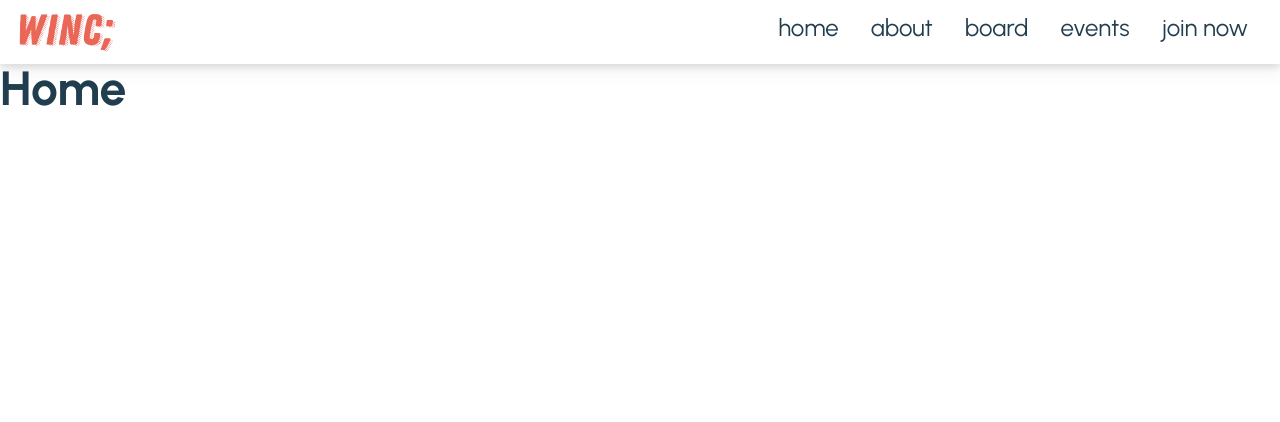
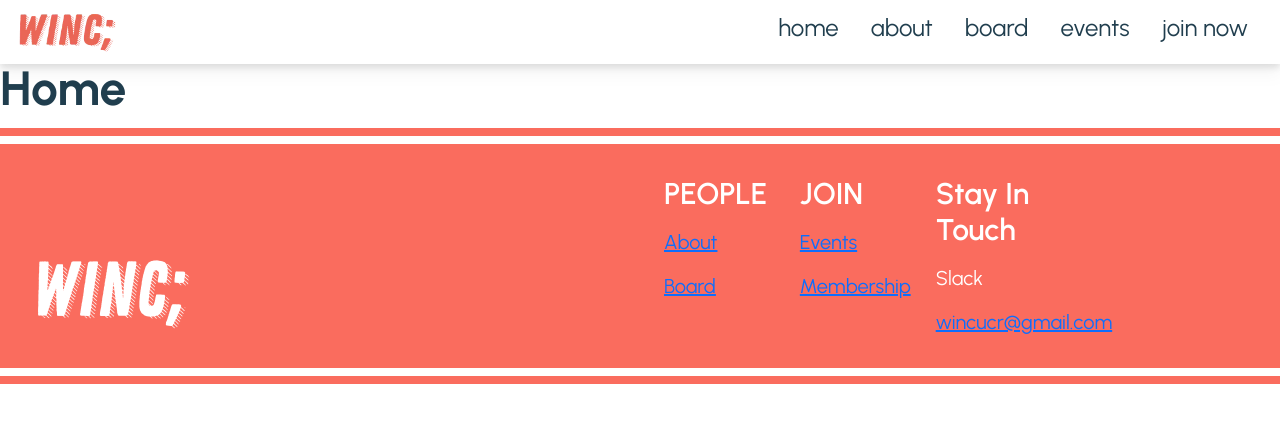
Before and after one commit to acm-ucr/winc-website, a Next.js app: page / in a window 1280 px wide. Shown: the top 422 px of the page. Built offline with nearby package versions, Linux system fonts and the light colour scheme.

Commit message:
Started footer component

```diff
--- a/src/app/layout.js
+++ b/src/app/layout.js
@@ -3,6 +3,7 @@ import "../styles/globals.css";
 import "bootstrap/dist/css/bootstrap.min.css";
 import { Urbanist } from "next/font/google";
 import Navigation from "@/components/Navigation";
+import Footer from "@/components/Footer";
 export const metadata = {
   title: "WINC @ UCR",
   description: "Women In Computing Official Website",
@@ -21,6 +22,7 @@ export default function RootLayout({ children }) {
       <body className={urbanist.className}>
         <Navigation />
         <div className="pt-[8vh]">{children}</div>
+        <Footer />
       </body>
     </html>
   );
--- /dev/null
+++ b/src/components/Footer.js
@@ -0,0 +1,45 @@
+import logo from "@/public/assets/whiteLogo.webp";
+import Image from "next/image";
+import Link from "next/link";
+import Row from "react-bootstrap/Row";
+import Col from "react-bootstrap/Col";
+
+const Footer = () => {
+  return (
+    <div className="bg-winc-pink flex w-full justify-between items-end p-8 outline outline-8 outline-winc-pink outline-offset-8 my-8 h-full">
+      <Image src={logo} alt="logo" />
+      <Row className="flex text-winc-white justify-between w-6/12">
+        <Col className="flex flex-col space-y-4">
+          <div className="text-3xl font-semibold">PEOPLE</div>
+          <Link href="/about">
+            <div className="text-xl">About</div>
+          </Link>
+          <Link href="/board">
+            <div className="text-xl">Board</div>
+          </Link>
+        </Col>
+        <Col className="flex flex-col space-y-4">
+          <div className="text-3xl font-semibold">JOIN</div>
+          <Link href="/events">
+            <div className="text-xl">Events</div>
+          </Link>
+          <Link href="https://docs.google.com/forms/d/e/1FAIpQLSe5M-kEntAmPHnHNcerN6F8G5eevJs6zQJgEt3X3hcj_eNV3w/viewform">
+            <div className="text-xl">Membership</div>
+          </Link>
+        </Col>
+        <Col className="flex flex-col space-y-4">
+          <div className="text-3xl font-semibold">Stay In Touch</div>
+          {/* <Link href=""> */}
+          <div className="text-xl">Slack</div>
+          {/* </Link> */}
+          <Link href="mailto:wincucr@gmail.com">
+            <div className="text-xl">wincucr@gmail.com</div>
+          </Link>
+        </Col>
+        <Col className="">{/* Socials data go here */}</Col>
+      </Row>
+    </div>
+  );
+};
+
+export default Footer;
```
